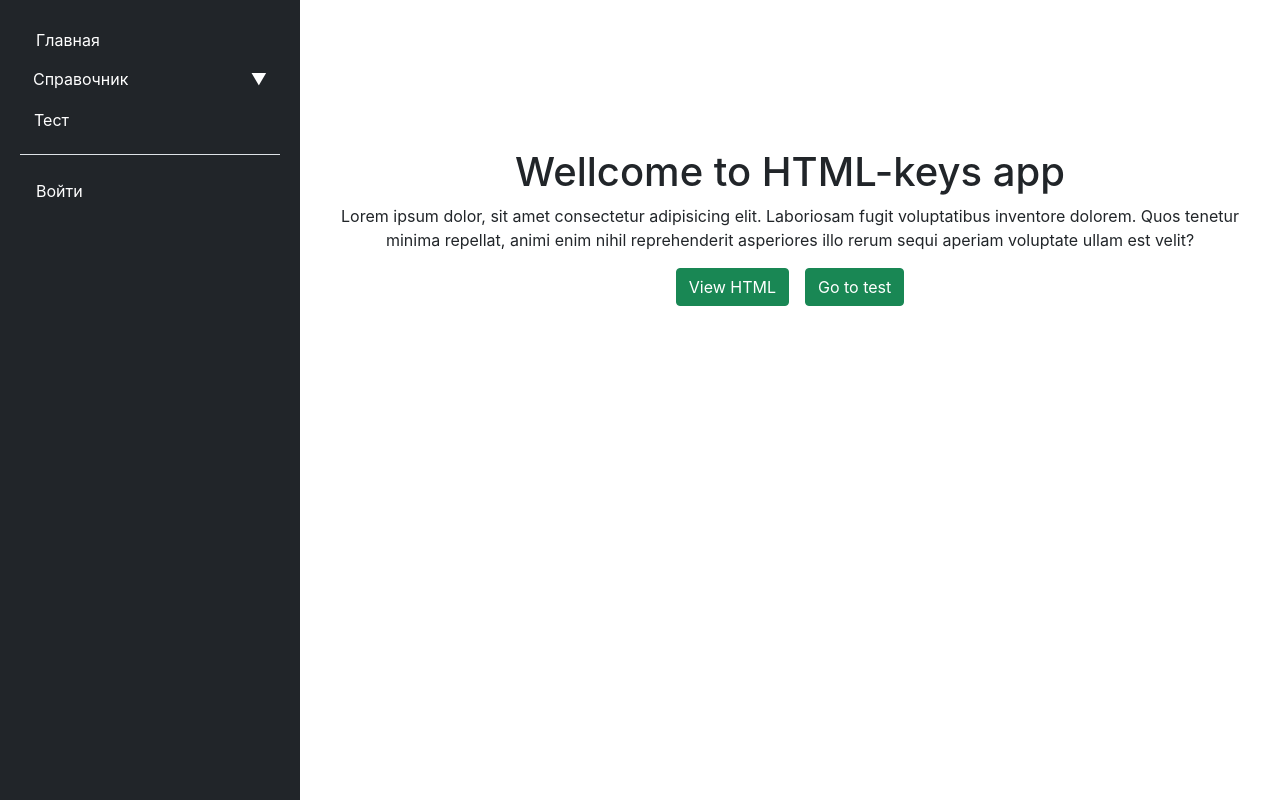
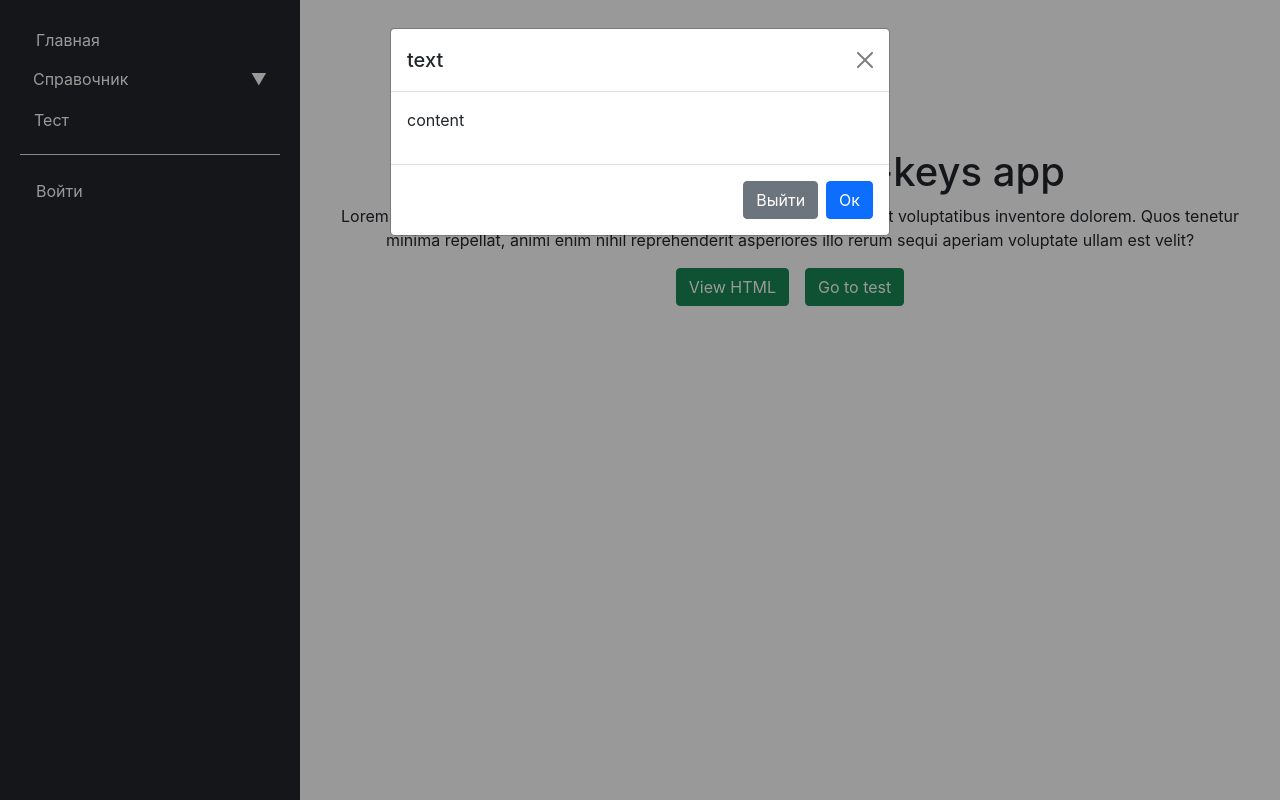
Before and after one commit to WebMobik/school-app, a React (Create React App) app: page / in a window 1280 px wide. Both pictures are taken after a click on the item "Тест". Built offline with nearby package versions, Linux system fonts and the light colour scheme.

Commit message:
Add modal and update slice

```diff
--- a/src/App.jsx
+++ b/src/App.jsx
@@ -1,13 +1,19 @@
 import React from "react";
+import {
+  BrowserRouter as Router,
+  Switch,
+  Route,
+  Redirect
+} from "react-router-dom";
 import MainPage from "./pages/Main";
-import { BrowserRouter as Router, Switch, Route, Redirect } from "react-router-dom";
 import data from "./config/staticData";
 import Sidebar from "./components/Sidebar";
-import Signin from './components/Signin'
+import Signin from "./components/Signin";
 import Info from "./pages/Info/Info";
 import TestApp from "./pages/TestApp/TestApp";
-import auth from './api/helpers'
+import auth from "./api/helpers";
 import Profile from "./components/Profile/Profile";
+import Modal from "./components/Modal";
 
 const App = () => {
   return (
@@ -33,10 +39,13 @@ const App = () => {
           <Route path="/sign-in">
             <Signin />
           </Route>
-          <Route path="/signout" render={() => {
-            auth.clearJWT()
-            return <Redirect to="/" />
-          }} />
+          <Route
+            path="/signout"
+            render={() => {
+              auth.clearJWT();
+              return <Redirect to="/" />;
+            }}
+          />
         </Sidebar>
       </Switch>
     </Router>
--- a/src/api/user-api.js
+++ b/src/api/user-api.js
@@ -1,65 +1,60 @@
-const url = 'http://localhost:8080/api'
+const url = process.env.BASE_URL || "http://localhost:8080/api";
 
 const signin = async (user) => {
   try {
     const response = await fetch(`${url}/users/signin`, {
-            method: 'POST',
+      method: "POST",
       headers: {
-                'Accept': 'application/json',
-                'Content-Type': 'application/json',
+        Accept: "application/json",
+        "Content-Type": "application/json"
       },
-            credentials: 'include',
+      credentials: "include",
       body: JSON.stringify(user)
-        })
-        return await response.json()
-    } catch(err) {
-        console.log(err)
+    });
+    return await response.json();
+  } catch (err) {
+    console.log(err);
   }
-}
+};
 
 const signout = async () => {
   try {
-        const response = await fetch(`${url}/users/signout`, { method: 'GET' })
-        return await response.json()
-    } catch(err) {
-        console.log(err)
+    const response = await fetch(`${url}/users/signout`, { method: "GET" });
+    return await response.json();
+  } catch (err) {
+    console.log(err);
   }
-}
+};
 
 const getUser = async (id) => {
   try {
     const res = await fetch(`${url}/users/${id}`, {
-            method: 'GET',
+      method: "GET",
       headers: {
-                'Accept': 'application/json',
-                'Content-Type': 'application/json',
+        Accept: "application/json",
+        "Content-Type": "application/json"
       }
-        })
-        return await res.json()
-    } catch(err) {
-        console.log(err)
+    });
+    return await res.json();
+  } catch (err) {
+    console.log(err);
   }
-}
+};
 
 const testResult = async (result, credentials) => {
   try {
-        const response = await fetch('/api/test/html',{
-            method: 'PUT',
+    const response = await fetch("/api/test/html", {
+      method: "PUT",
       headers: {
-                'Content-Type': 'application/json',
-                'Authorized': 'Bearer ' + credentials.t
+        "Content-Type": "application/json",
+        Authorized: "Bearer " + credentials.t
       },
       body: JSON.stringify(result)
-        })
-        return await response.json()
-    } catch(err) {
+    });
+    return await response.json();
+  } catch (err) {
     console.log(err);
   }
-}
+};
 
-export {
-    signin,
-    signout,
-    getUser,
-    testResult
-}
+export { signin, signout, getUser, testResult };
--- a/src/components/Modal/Modal.jsx
+++ b/src/components/Modal/Modal.jsx
@@ -1,10 +1,21 @@
-import React from 'react';
-import { createPortal } from 'react-dom';
+import React from "react";
+import { createPortal } from "react-dom";
+import { useDispatch } from "react-redux";
+import { toggleModal } from "../../redux/testsSlice";
+import "./modal.css";
 
-const portalContainer = document.getElementById('modal-container')
+const portalContainer = document.getElementById("modal-container");
 
-const ModalView = ({ title, content, btnSuccess, btnCancel }) => createPortal(
-    <div className="modal" tabindex="-1">
+const ModalView = ({ title, content, btnSuccess }) => {
+  const dispatch = useDispatch();
+
+  const closeModal = () => {
+    dispatch(toggleModal());
+  };
+
+  return createPortal(
+    <div className="modal-block">
+      <div className="modal" tabIndex="-1">
         <div className="modal-dialog">
           <div className="modal-content">
             <div className="modal-header">
@@ -15,12 +26,26 @@ const ModalView = ({ title, content, btnSuccess, btnCancel }) => createPortal(
               <p>{content}</p>
             </div>
             <div className="modal-footer">
-                    <button type="button" className="btn btn-secondary" onClick={btnCancel}>Выйти</button>
-                    <button type="button" className="btn btn-primary" onClick={btnSuccess}>Oк</button>
+              <button
+                type="button"
+                className="btn btn-secondary"
+                onClick={closeModal}
+              >
+                Выйти
+              </button>
+              <button
+                type="button"
+                className="btn btn-primary"
+                onClick={btnSuccess}
+              >
+                Oк
+              </button>
             </div>
           </div>
         </div>
       </div>
-, portalContainer)
-
-export default ModalView
+    </div>,
+    portalContainer
+  );
+};
+export default ModalView;
--- /dev/null
+++ b/src/components/Modal/modal.css
@@ -0,0 +1,3 @@
+.modal {
+  display: block;
+}
--- a/src/components/Sidebar/Sidebar.jsx
+++ b/src/components/Sidebar/Sidebar.jsx
@@ -1,32 +1,55 @@
 import React from "react";
+import { Link, useHistory } from "react-router-dom";
+import { useDispatch, useSelector } from "react-redux";
 import SidebarItem from "../SidebarItem/SidebarItem";
 import data, { profileList } from "../../config/staticData";
-import auth from './../../api/helpers'
-import { Link } from "react-router-dom";
-import SidebarItemLink from "../SidebarItemLink";
+import auth from "./../../api/helpers";
+import { toggleModal, visibleModal } from "../../redux/testsSlice";
+import Modal from "../Modal";
 
 const Sidebar = ({ children }) => {
-  const isAuth = auth.isAuthenticate()
+  const isAuth = auth.isAuthenticate();
+  const dispatch = useDispatch();
+  const history = useHistory();
+  const isOpenModal = useSelector(visibleModal);
+
+  const openModal = () => {
+    dispatch(toggleModal());
+  };
+
+  const onSuccessModal = () => {
+    dispatch(toggleModal());
+    history.push("/test");
+  };
+
   return (
     <div className="d-flex justify-conent-between h-100">
       <div className="text-white bg-dark h-100 sidebar">
-        <Link className="nav-link text-white" to="/">Главная</Link>
+        <Link className="nav-link text-white" to="/">
+          Главная
+        </Link>
         <ul className="list-unstyled ps-0">
           {Object.entries(data).map((item, index) => (
             <SidebarItem key={index} titleMenu={item[0]} childItems={item[1]} />
           ))}
-          <li className="sidebar-item">
+          <li className="sidebar-item" onClick={openModal}>
             Тест
           </li>
           <li className="border-top my-3"></li>
           {isAuth.session ? (
-              <SidebarItem titleMenu={isAuth.user.name} childItems={profileList} />
-            ) : (
-              <Link to="/sign-in" className="nav-link text-white">
-                Войти
-              </Link>
+            <SidebarItem
+              titleMenu={isAuth.user.name}
+              childItems={profileList}
+            />
+          ) : (
+            <Link to="/sign-in" className="nav-link text-white">
+              Войти
+            </Link>
           )}
         </ul>
+        {isOpenModal && (
+          <Modal title="text" content="content" btnSuccess={onSuccessModal} />
+        )}
       </div>
       {children}
     </div>
--- a/src/index.css
+++ b/src/index.css
@@ -23,13 +23,18 @@ a {
   text-decoration: none;
 }
 
-li {
-  cursor: pointer;
-}
-
 li button,
 li a {
   color: #fff !important;
+}
+
+.modal-block {
+  width: 100%;
+  height: 100%;
+  position: absolute;
+  top: 0;
+  background-color: rgba(0, 0, 0, 0.4);
+  transition: 0.7s; /* TODO: разобрать, почему не рабоатет transition и добавить анимации */
 }
 
 .sidebar {
--- a/src/redux/testsSlice.js
+++ b/src/redux/testsSlice.js
@@ -5,7 +5,8 @@ const initialState = {
   tests,
   currentQuestion: tests[0],
   saveAnswers: [],
-  allBalls: 0
+  allBalls: 0,
+  modalOpen: false
 };
 
 const testsSlice = createSlice({
@@ -13,16 +14,20 @@ const testsSlice = createSlice({
   initialState,
   reducers: {
     giveAnswer: (state, action) => {
-      const {question, variant, id} = action.payload
-      state.saveAnswers.push(question)
-      variant.right && (state.allBalls += 50)
-      state.currentQuestion = state.tests[id]
+      const { question, variant, id } = action.payload;
+      state.saveAnswers.push(question);
+      variant.right && (state.allBalls += 50);
+      state.currentQuestion = state.tests[id];
     },
+    toggleModal: (state) => {
+      state.modalOpen = !state.modalOpen;
+    }
   }
 });
 
-export const { giveAnswer } = testsSlice.actions;
+export const { giveAnswer, toggleModal } = testsSlice.actions;
 
-export const selectCurrentQuestion = (state) => state.tests.currentQuestion
+export const selectCurrentQuestion = (state) => state.tests.currentQuestion;
+export const visibleModal = (state) => state.tests.modalOpen;
 
 export default testsSlice.reducer;
```
Also changed, not shown: 1 other file (tests, documents, lock files or other folders). Lines whose indentation alone changed are shown as unchanged.
